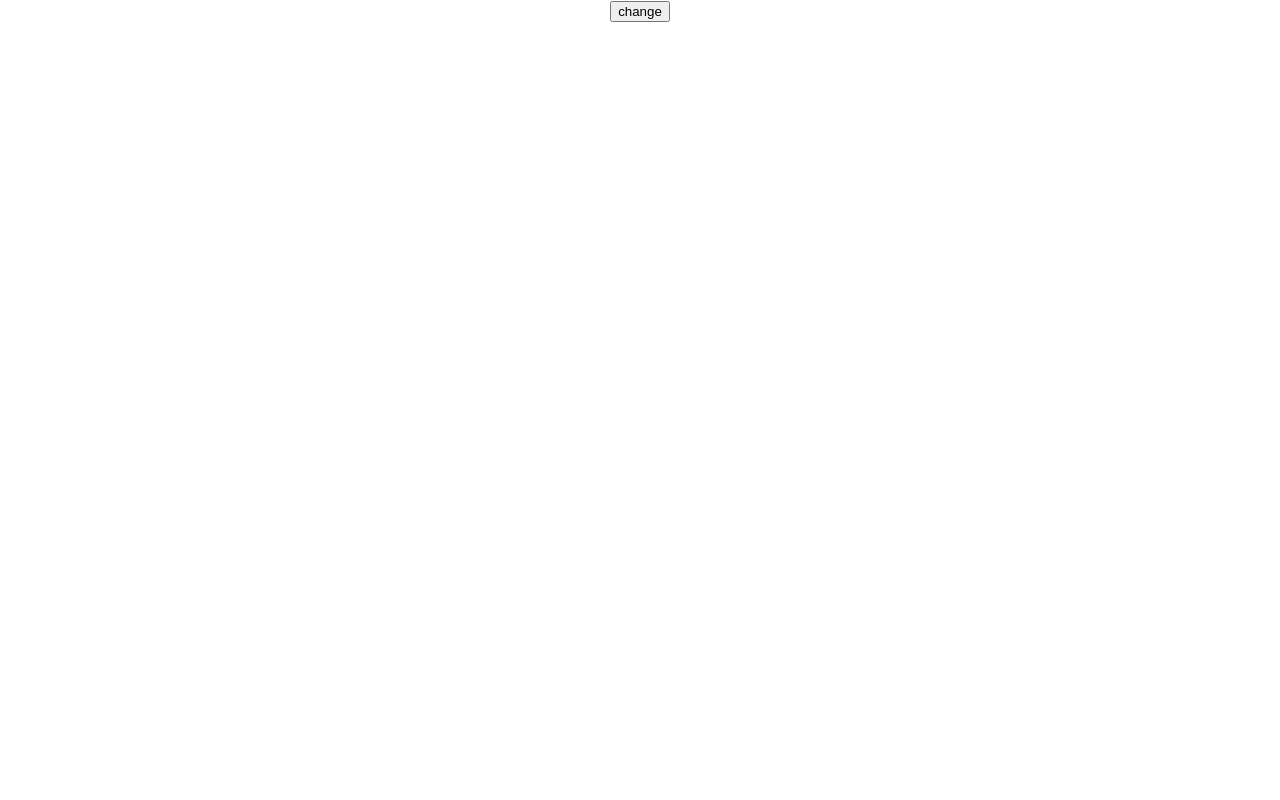
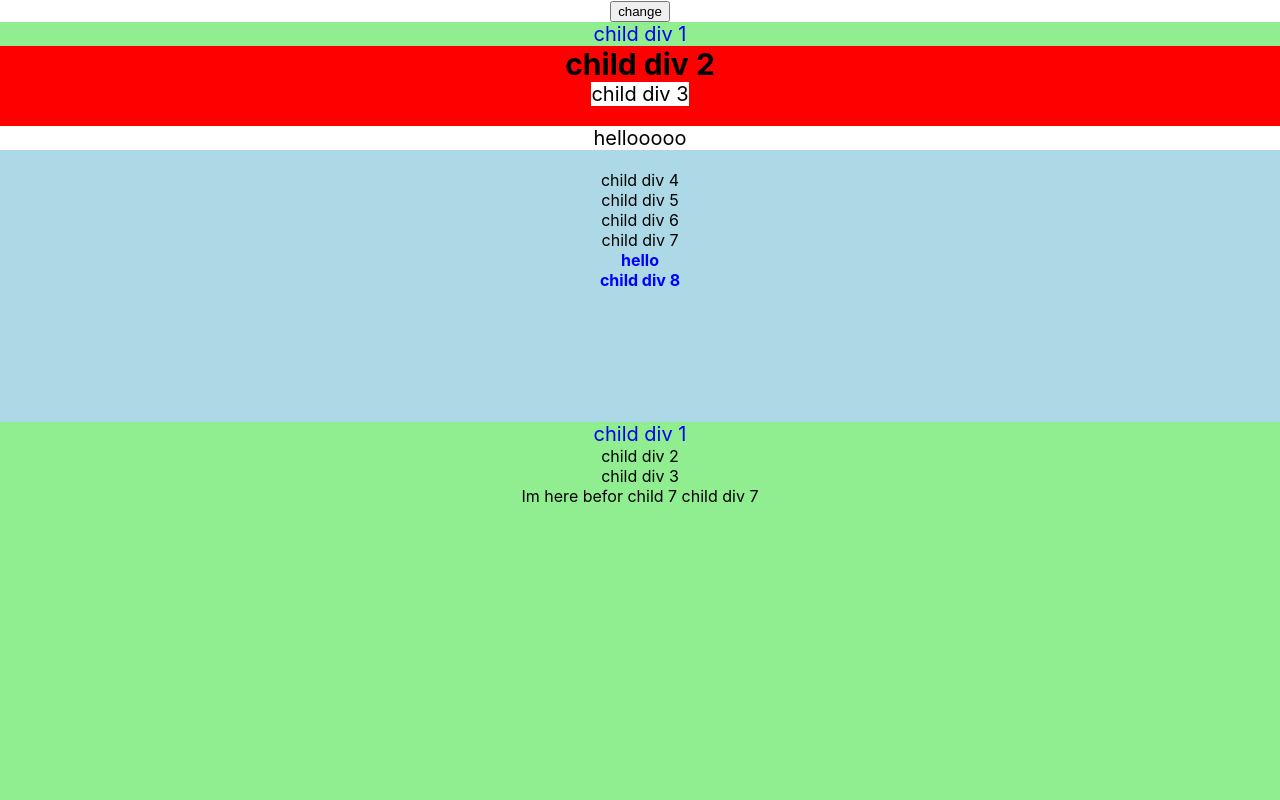
Before and after one commit to audelqua/render-huge-list, a React (Create React App) app: page / in a window 1280 px wide. Shown: the top 800 px of the page. Built offline with nearby package versions, Linux system fonts and the light colour scheme.

Commit message:
setting global variable via window in react project

```diff
--- a/src/App.js
+++ b/src/App.js
@@ -29,6 +29,7 @@ import styled from 'styled-components'
 import 'react-virtualized/styles.css'; // only needs to be imported once
 
 function App() {
+  window.someVariable = 'hello im global variable one'
   const [state, setState] = useState(1)
   // **** this is for first commit in current branch
   // **** this is for second commit in current branch
@@ -42,7 +43,7 @@ function App() {
       <button onClick={() => setState(prev => prev + 1)}>
         change
       </button>
-      {/* <Profiler id='css-selector' onRender={() => console.log('CssSelectors called')}>
+      <Profiler id='css-selector' onRender={() => console.log('CssSelectors called')}>
         <CssSelectors />
       </Profiler>
       <Profiler id='ShoppingCart' onRender={() => console.log('ShoppingCart called')}>
@@ -50,7 +51,7 @@ function App() {
       </Profiler>
       <Profiler id='SampleUsageOfRootRender' onRender={() => console.log('SampleUsageOfRootRender called')}>
         <SampleUsageOfRootRender />
-      </Profiler> */}
+      </Profiler>
     </div>
   );
 }
--- a/src/components/sampleUsageOfRootRender/index.jsx
+++ b/src/components/sampleUsageOfRootRender/index.jsx
@@ -14,7 +14,7 @@ class SampleUsageOfRootRender extends React.Component{
     }
 
     render() {
-        console.log('this.counter', this.counter);
+        console.log('this.counter', window.someVariable);
         return (
             <div id='aaaaa'>
                 hello root render + <span>{this.counter}</span>
```
